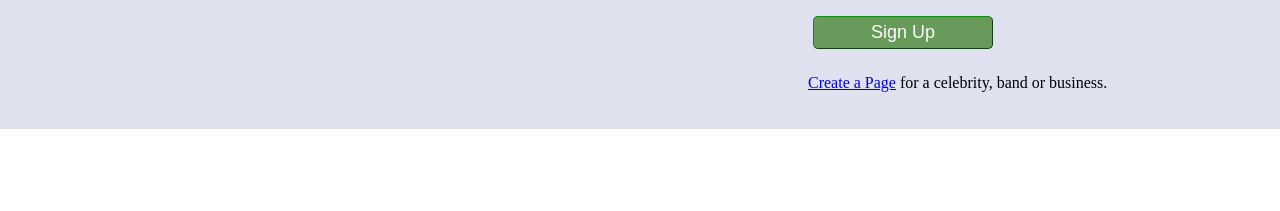
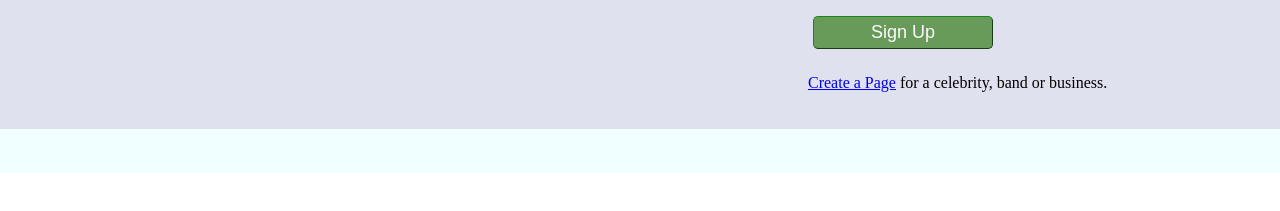
Before and after one commit to Arogers100/facebook-Clone, a plain HTML site: page index.html in a window 1280 px wide. Shown: the part 577-788 px from the top of the page. Drawn offline with Linux system fonts and the light colour scheme.

Commit message:
Update facebook stylesheet.css
Using Html and Css only

```diff
--- a/facebook stylesheet.css
+++ b/facebook stylesheet.css
@@ -1,7 +1,7 @@
 #maindiv
         {
 
-            height:640px;
+            height:750px;
             width: 100%;
             background-color: azure;
         }
```
